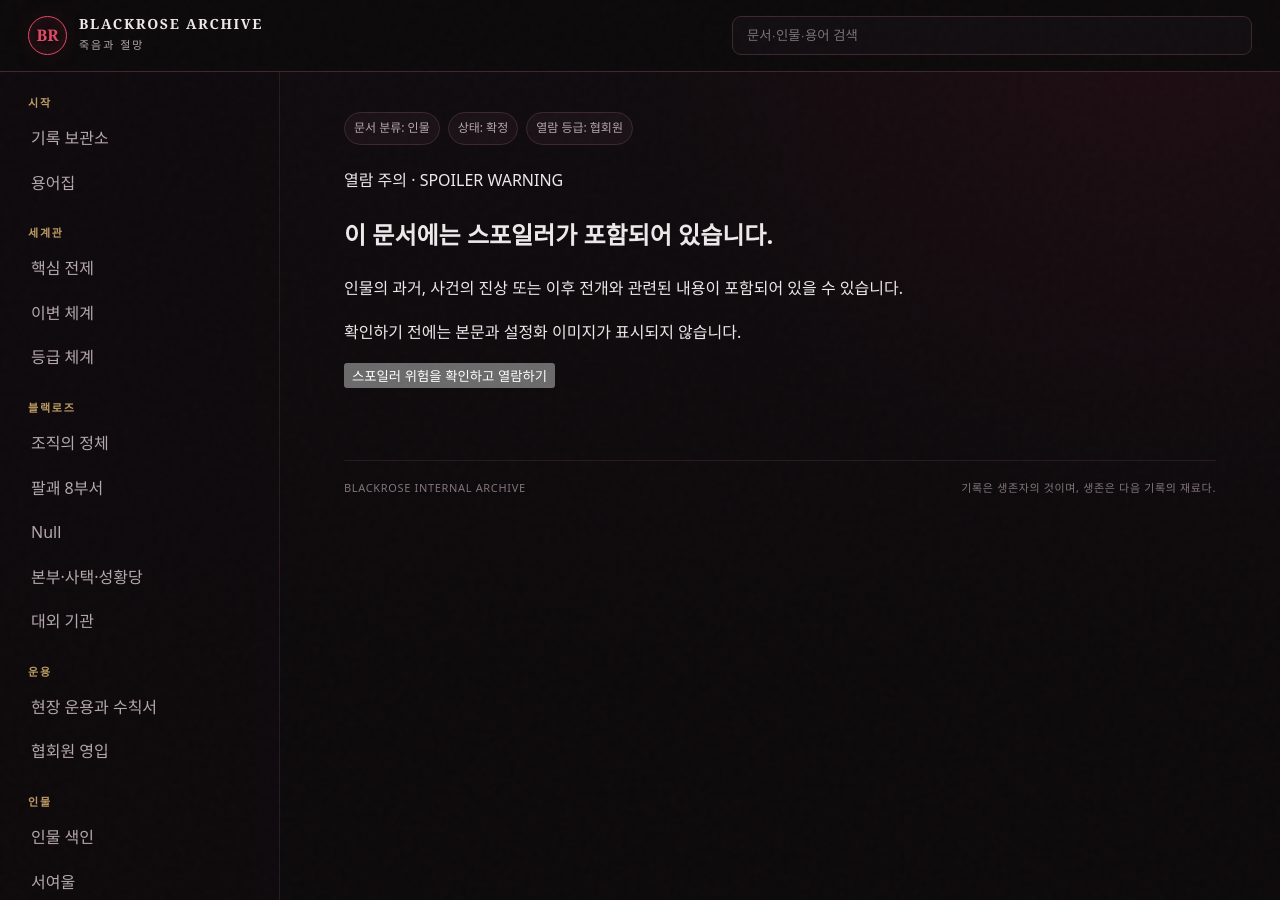
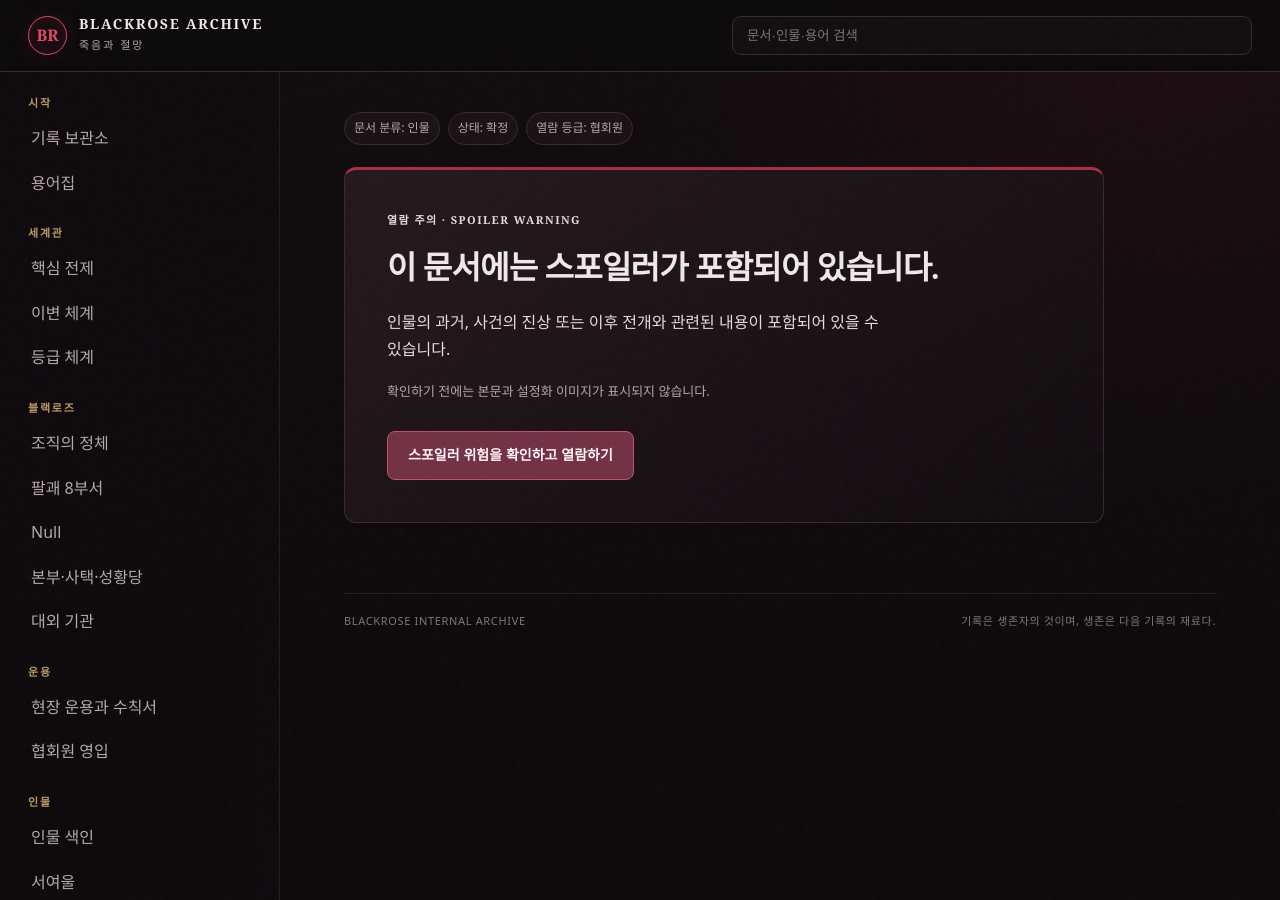
Before and after one commit to philein1004-dotcom/blackrose-wiki, a Jekyll site: the page built from docs/characters/myo.md, in a window 1280 px wide. Built offline with Jekyll 4.4.1, drawn with Linux system fonts in a browser that asks for light colours.

Commit message:
Update docs/assets/css for Blackrose wiki

```diff
--- a/docs/assets/css/style.css
+++ b/docs/assets/css/style.css
@@ -154,3 +154,51 @@ a:hover { color: #ffb0bf; }
   .document table { display: block; overflow-x: auto; white-space: nowrap; }
   .page-footer { display: grid; }
 }
+
+/* Official Blackrose character reference sheets: preserve aspect ratio and legibility. */
+.profile-figure { margin: 22px 0 35px; max-width: 690px; }
+.profile-figure img { display: block; width: 100%; height: auto; border: 1px solid var(--line); border-radius: 10px; background: #f5f0e9; }
+.profile-figure figcaption { color: var(--muted); font-size: 12px; line-height: 1.6; margin-top: 8px; }
+@media (max-width: 620px) { .profile-figure { margin: 16px 0 26px; } }
+
+/* 문서 열람 전 스포일러 확인 — 기존 레이아웃을 유지하는 비보안 UI 가리개 */
+.spoiler-gate {
+  max-width: 760px;
+  margin: 18px 0 32px;
+  padding: clamp(24px, 4.5vw, 42px);
+  border: 1px solid var(--line);
+  border-top: 3px solid var(--red);
+  border-radius: 12px;
+  background: linear-gradient(145deg, rgba(39,25,30,.95), rgba(17,13,16,.96));
+}
+.spoiler-gate__eyebrow {
+  margin: 0 0 18px;
+  color: var(--gold);
+  font: 700 11px/1.5 Georgia, "Noto Sans KR", sans-serif;
+  letter-spacing: .13em;
+}
+.spoiler-gate h1 {
+  margin: 0 0 18px;
+  font: 600 clamp(22px,3.5vw,32px)/1.4 "Noto Serif KR", "Malgun Gothic", serif;
+  letter-spacing: -.025em;
+  overflow-wrap: anywhere;
+}
+.spoiler-gate p { max-width: 55ch; color: #e7dade; }
+.spoiler-gate__hint { font-size: 13px; color: var(--muted) !important; }
+.spoiler-gate__button {
+  margin-top: 16px;
+  padding: 13px 20px;
+  border: 1px solid #bd5368;
+  border-radius: 8px;
+  background: #733145;
+  color: #fff5f7;
+  font: 700 14px/1.5 Pretendard,"Noto Sans KR","Malgun Gothic",sans-serif;
+  cursor: pointer;
+}
+.spoiler-gate__button:hover { background: #914057; }
+.spoiler-gate__button:focus-visible { outline: 3px solid #e9b6c2; outline-offset: 4px; }
+[data-spoiler-content][hidden], [data-spoiler-gate][hidden] { display: none !important; }
+@media (max-width: 620px) {
+  .spoiler-gate { margin-top: 10px; padding: 22px 18px; }
+  .spoiler-gate__button { width: 100%; }
+}
```
